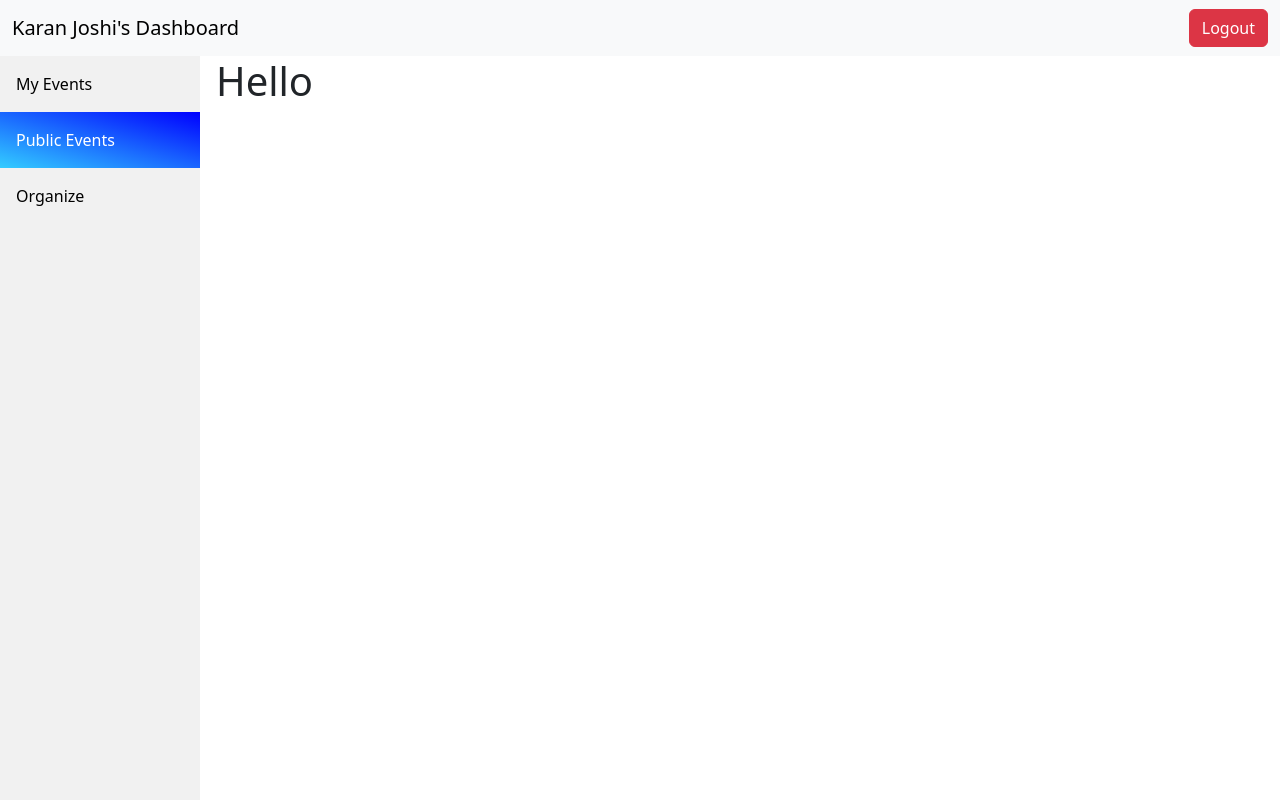
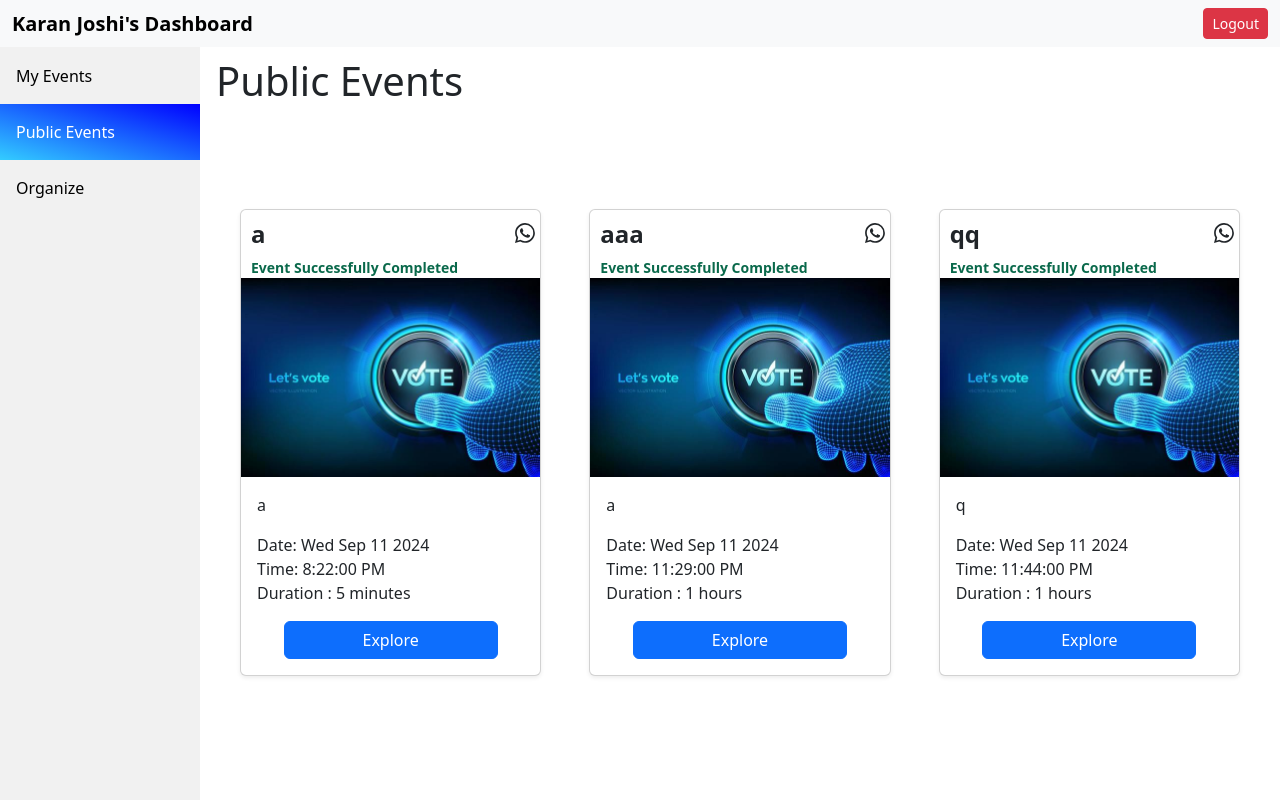
Before and after one commit to KaranJoshi101/wevote, a Flask app: page /1/home in a window 1280 px wide, after a click on "Public Events". Run offline with Flask 3, Linux system fonts and the light colour scheme.

Commit message:
Update user_myevents.html

```diff
--- a/templates/user_myevents.html
+++ b/templates/user_myevents.html
@@ -11,34 +11,28 @@
     <script src="https://cdn.jsdelivr.net/npm/bootstrap@5.3.3/dist/js/bootstrap.bundle.min.js" integrity="sha384-YvpcrYf0tY3lHB60NNkmXc5s9fDVZLESaAA55NDzOxhy9GkcIdslK1eN7N6jIeHz" crossorigin="anonymous"></script>
 </head>
 <body>
-  <nav class="navbar navbar-fixed-top navbar-expand-lg bg-body-tertiary">
+  <nav class="navbar fixed-top navbar-expand-lg bg-body-tertiary">
     <div class="container-fluid">
-      <a class="navbar-brand" href="#">{{user.name}}'s Dashboard</a>
-      <button class="navbar-toggler" type="button" data-bs-toggle="collapse" data-bs-target="#navbarSupportedContent" aria-controls="navbarSupportedContent" aria-expanded="false" aria-label="Toggle navigation">
-        <span class="navbar-toggler-icon"></span>
-      </button>
-      <div class="collapse navbar-collapse" id="navbarSupportedContent">
-        <ul class="navbar-nav me-auto mb-2 mb-lg-0">
-
-        </ul>
-        <a class="btn btn-danger" href="/">Logout</a>
-      </div>
+      <strong class="text-primary-emphasis"><a class="navbar-brand" href="#">{{user.name}}'s Dashboard</a> </strong>
+      <a class="btn btn-danger btn-sm" href="/">Logout</a>
     </div>
   </nav>
-    <div class="sidebar">
+
+
+  <div class="sidebar pt-5">
       <a class="active disabled" href="#myevents" id="myeventsbtn" >My Events</a>
       <a href="#allevents" id="alleventsbtn">Public Events</a>
       <a href="#organize" id="organizebtn">Organize</a>
   </div>
 
 
-      <div class="content" >
-        <div class="active" id="myevents">
-          <h1>My Events</h1>
+    <div class="content">
+      <div class="active pt-5" id="myevents">
+          <h1 class="pt-1">My Events</h1>
           {% if events|length == 0 %}
             <p>No Events For You. Don't Worry! <a id="createOne" href="#organize">Let's Create One</a></p>
           {%else%}
-          <div class="container">
+          <div class="container pt-5">
             <div class="album py-5 bg-body">
               <div class="container">
                 <div class="row row-cols-1 row-cols-sm-2 row-cols-md-3 g-5">
@@ -85,14 +79,65 @@
       </div>
 
 
-    <div id="allevents"><h1>Hello</h1></div>
+    <div id="allevents">
+      <div class="pt-5">
+        <h1 class="pt-2">Public Events</h1>
+          {% if events|length == 0 %}
+            <p>No Events For You. Don't Worry! <a id="createOne" href="#organize">Let's Create One</a></p>
+          {%else%}
+          <div class="container pt-5">
+            <div class="album py-5 bg-body">
+              <div class="container">
+                <div class="row row-cols-1 row-cols-sm-2 row-cols-md-3 g-5">
+                {%for event in events%}
+                  <!-- This is event box1 -->
+                    <div class="col">
+                      <div class="card shadow-sm">
+                        <div style="display: flex; align-items: center; justify-content: space-between;">
+                          <h4 style="font-weight:550; margin-top: 10px; margin-left: 10px;">{{event.title}}</h4>
+                          <svg xmlns="http://www.w3.org/2000/svg" width="20" height="20" fill="currentColor" class="bi bi-whatsapp" viewBox="0 0 16 16" style="margin-right:5px">
+                            <path d="M13.601 2.326A7.85 7.85 0 0 0 7.994 0C3.627 0 .068 3.558.064 7.926c0 1.399.366 2.76 1.057 3.965L0 16l4.204-1.102a7.9 7.9 0 0 0 3.79.965h.004c4.368 0 7.926-3.558 7.93-7.93A7.9 7.9 0 0 0 13.6 2.326zM7.994 14.521a6.6 6.6 0 0 1-3.356-.92l-.24-.144-2.494.654.666-2.433-.156-.251a6.56 6.56 0 0 1-1.007-3.505c0-3.626 2.957-6.584 6.591-6.584a6.56 6.56 0 0 1 4.66 1.931 6.56 6.56 0 0 1 1.928 4.66c-.004 3.639-2.961 6.592-6.592 6.592m3.615-4.934c-.197-.099-1.17-.578-1.353-.646-.182-.065-.315-.099-.445.099-.133.197-.513.646-.627.775-.114.133-.232.148-.43.05-.197-.1-.836-.308-1.592-.985-.59-.525-.985-1.175-1.103-1.372-.114-.198-.011-.304.088-.403.087-.088.197-.232.296-.346.1-.114.133-.198.198-.33.065-.134.034-.248-.015-.347-.05-.099-.445-1.076-.612-1.47-.16-.389-.323-.335-.445-.34-.114-.007-.247-.007-.38-.007a.73.73 0 0 0-.529.247c-.182.198-.691.677-.691 1.654s.71 1.916.81 2.049c.098.133 1.394 2.132 3.383 2.992.47.205.84.326 1.129.418.475.152.904.129 1.246.08.38-.058 1.171-.48 1.338-.943.164-.464.164-.86.114-.943-.049-.084-.182-.133-.38-.232"/>
+                          </svg>
+                        </div>
+                        {%if event.startTime>event.startTime.now()%}
+                        <small style="margin-left: 10px; color: #0a694b; font-weight: 700;" class="timer">Starts in </small>
+                        <p class="startTimer" style="display: none;">{{event.startTime}}w{{event.endTime}}</p>
+
+
+                        {%elif event.endTime>event.endTime.now()%}
+                        <small style="margin-left: 10px; color: red; font-weight: 700;" class="timer">Ends in </small>
+                        <p style="display: none;" class="startTimer">{{event.endTime}}</p>
+                        {%else%}
+                        <small style="margin-left: 10px; color: #0a694b; font-weight: 700;">Event Successfully Completed</small>
+                        {%endif%}
+                        <img src="/static/voteThumbnail.jpg" alt="">
+                        <div class="card-body">
+                          <p class="card-text">{{event.desc}}
+                          <p class="startDate">Start Date : {{event.startTime}} <br> Duration : {%if event.durHour%}{{event.durHour}} hours {%else%}{{event.durMin}} minutes {%endif%}</p>
 
 
 
+                          <div class="d-flex justify-content-center align-items-center">
+                            <a href="/{{user.id}}/{{event.id}}/explore" type="button" style="width:80%" class="btn btn-primary" >Explore</a>
+                          </div>
+                        </div>
+                      </div>
+                    </div>
+                {%endfor%}
+              </div>
+            </div>
+          </div>
+        </div>
+      {%endif%}
+      </div>
+    </div>
 
-    <div class="col-lg-12 col-md-12 col-sm-12" id="organize">
+
+
+    <div>
+      <div class="col col-sm-12 pt-5" id="organize">
         <form method="POST">
-      <div>
+        <div class="pt-5">
           <h3 style="text-align: center;font-weight: 700;">Organise a Event</h3>
           <p style="text-align: center;font-size: smaller;color: rgb(99, 97, 97);">Complete the below fields to organise a event.</p>
         </div>
@@ -235,10 +280,10 @@
         </div>
 
         <div class="form-check">
-        <input class="form-check-input" type="checkbox" value="1" id="no-of-winner" name="checkNumWinners">
+          <input class="form-check-input" type="checkbox" value="" id="no-of-winner">
           Select if number of Winner is greater than 1
           <label class="form-check-label" for="no-of-winner">
-          <select class="form-select form-select-sm" aria-label="Small select example" id="no-of-winner" name="numWinners">
+            <select class="form-select form-select-sm" aria-label="Small select example" id="winner-select">
               <option value="1">1</option>
               <option value="2">2</option>
               <option value="3">3</option>
@@ -266,8 +311,8 @@
         </div>
       <button type="submit" class="btn btn-primary mt-3" name="request" >Request for Event</button>
 
-
       </form>
+      </div>
     </div>
   </div>
 
```
Lines whose indentation alone changed are shown as unchanged.
